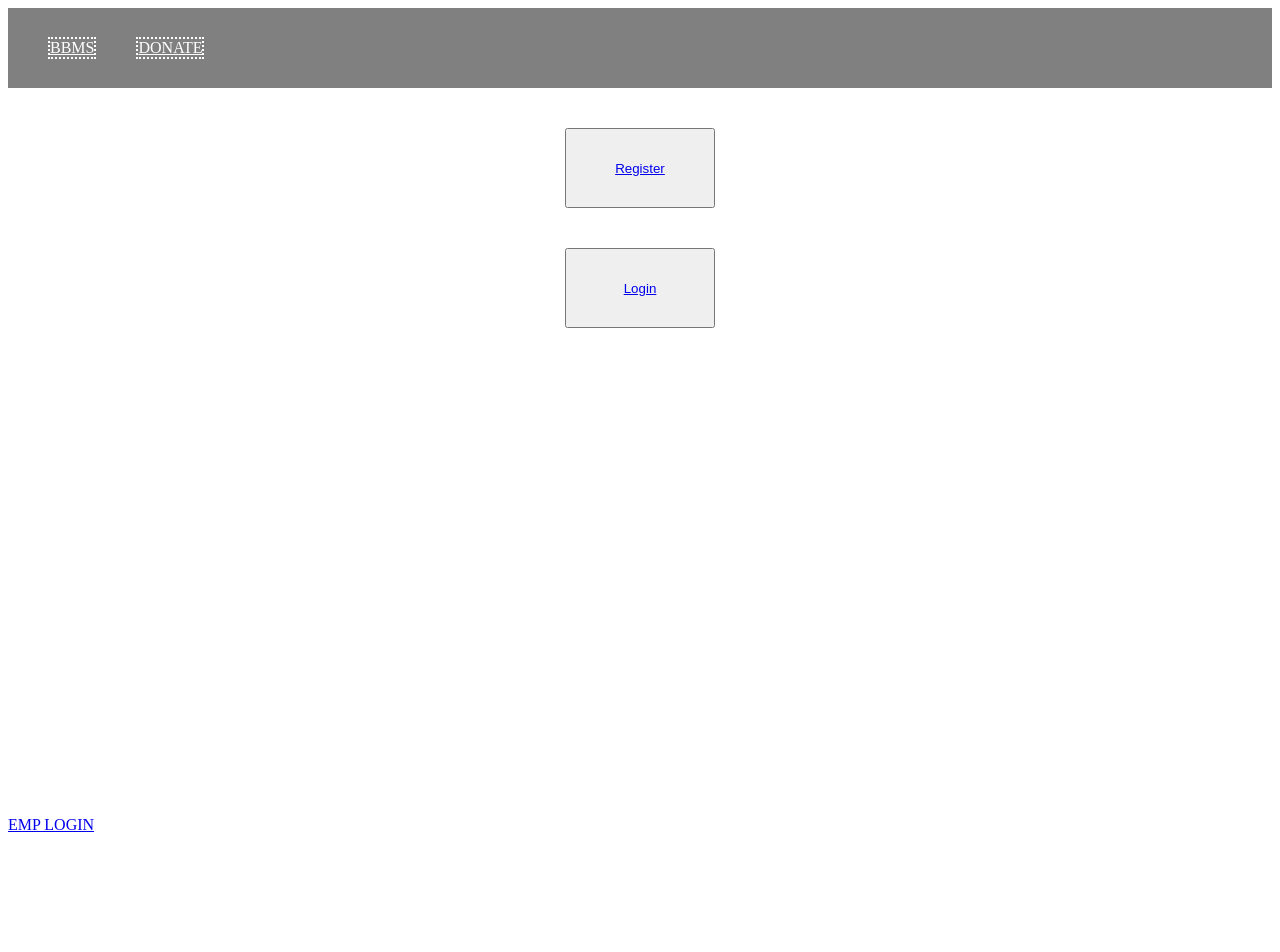
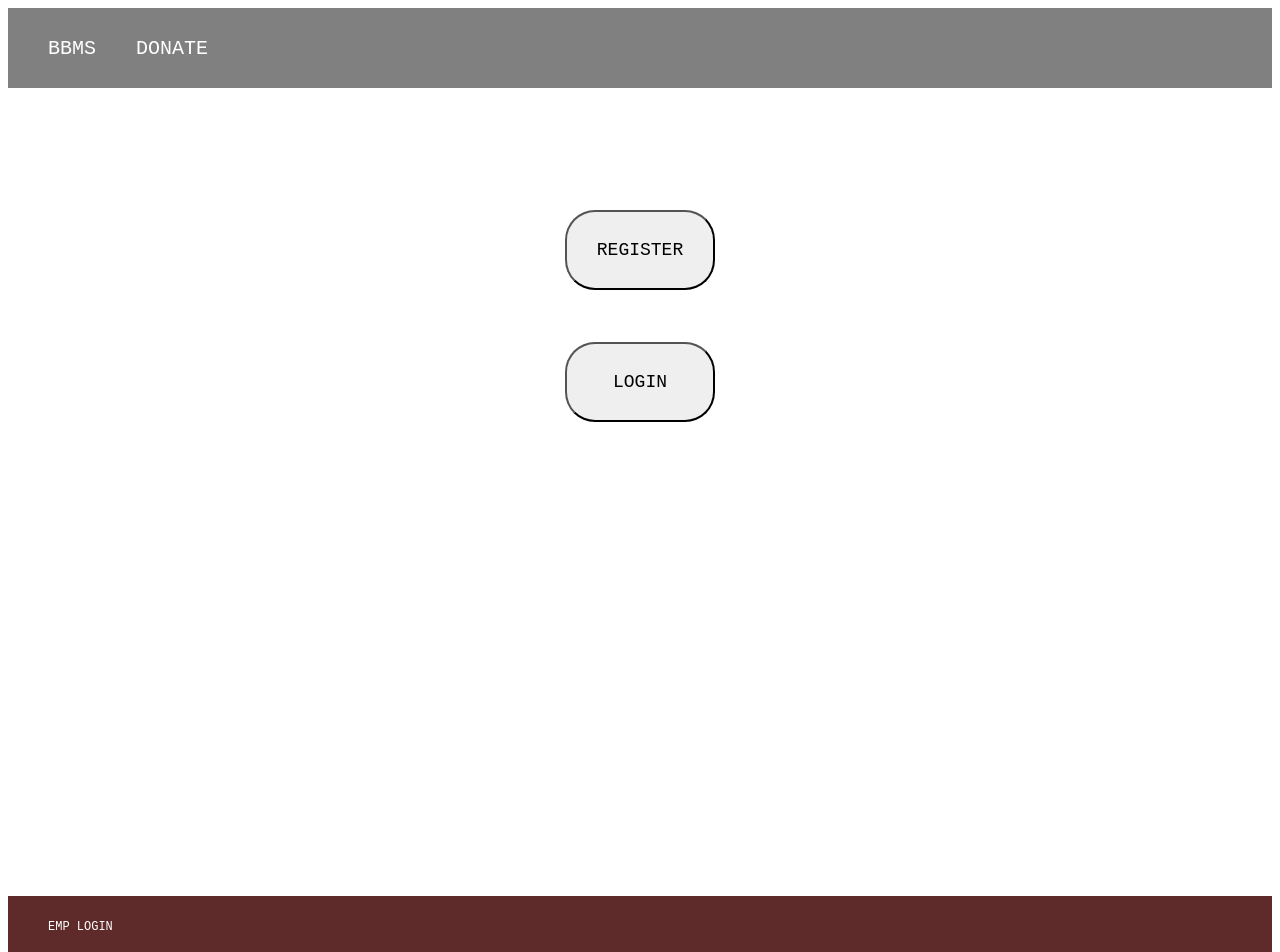
Before and after one commit to lonebots/blood-bank-app, a React (Create React App) app in the folder client/: page /donate in a window 1280 px wide. Shown: the top 952 px of the page. Before the commit the page ends 800 px from the top, so only its background shows below. Built offline with nearby package versions, Linux system fonts and the light colour scheme.

Commit message:
css layout

```diff
--- a/client/src/assets/css/Dashboard.css
+++ b/client/src/assets/css/Dashboard.css
@@ -1,6 +1,16 @@
-.dashboard{
-    display: flex;
-    flex-direction: column;
-    padding-top: 5em;
-    align-items: center;
+.dashboard {
+  display: flex;
+  flex-direction: column;
+  padding-top: 5em;
+  align-items: center;
+  position: relative;
 }
+.dashboard a {
+  margin-left: 40px;
+  justify-content: center;
+  border: 2px dotted white;
+  color: white;
+  font-size: 20px;
+  font-family: monospace;
+
+}
--- a/client/src/assets/css/Donate.css
+++ b/client/src/assets/css/Donate.css
@@ -1,13 +1,24 @@
-.donate{
+.donate {
   display: flex;
   flex-direction: column;
   align-items: center;
   align-self: center;
-    margin:20px;
+  margin: 6em;
 }
-.donate button{
-    margin:20px;
+.donate button {
+  margin: 26px;
   height: 80px;
   width: 150px;
-
+  font-size: 18px;
+  font-family: monospace;
+  border-radius: 30px;
+  -webkit-border-radius: 30px;
+  -moz-border-radius: 30px;
+  -ms-border-radius: 30px;
+  -o-border-radius: 30px;
 }
+.donate button:hover {
+  text-decoration: none;
+  background-color: black;
+  color: white;
+}
--- a/client/src/assets/css/Footer.css
+++ b/client/src/assets/css/Footer.css
@@ -1,8 +1,22 @@
-.footer{
-    padding-top:28em;
-    align-items: right;
-    position: fixed;
+.footer {
+  background-color: rgb(95, 42, 42);
+  align-items: center;
+  vertical-align: center;
+  width: 100%;
+  margin-top: 28em;
+  height: 40px;
+  padding-top: 20px;
 }
-.footer a{
-    align-self: flex-end;
+.footer a {
+  align-self: flex-end;
+  margin-left: 40px;
+  justify-content: center;
+  color: white;
+  margin-top:1em;
+  font-size: 12px;
+  text-decoration: none;
+  font-family: monospace;
 }
+.footer a:hover{
+  color:greenyellow;
+}
--- a/client/src/assets/css/Navbar.css
+++ b/client/src/assets/css/Navbar.css
@@ -11,6 +11,11 @@
 .nav a {
   margin-left: 40px;
   justify-content: center;
-  border: 2px dotted white;
   color: white;
+  text-decoration: none;
+  font-size: 20px;
+  font-family: monospace;
 }
+.nav a:hover{
+  color: rgb(187, 76, 76);
+}
--- a/client/src/components/layout/Donate.js
+++ b/client/src/components/layout/Donate.js
@@ -10,12 +10,13 @@ import '../../assets/css/Donate.css'
 const Donate = () => {
   return (
     <div className="donate">
-      <button>
-        <Link to="/reg/usr">Register</Link>
-      </button>
-      <button>
-        <Link to="/login/usr">Login</Link>
-      </button>
+      <Link to="/reg/usr">
+        <button>REGISTER</button>
+      </Link>
+      <Link to="/login/usr">
+        <button>LOGIN</button>
+      </Link>
+
       <Switch>
         <Route path="/reg/usr" component={UserRegister} />
         <Route path="/login/usr" component={UserLogin} />
```
Also changed, not shown: 1 other file (tests, documents, lock files or other folders). Lines whose indentation alone changed are shown as unchanged.
